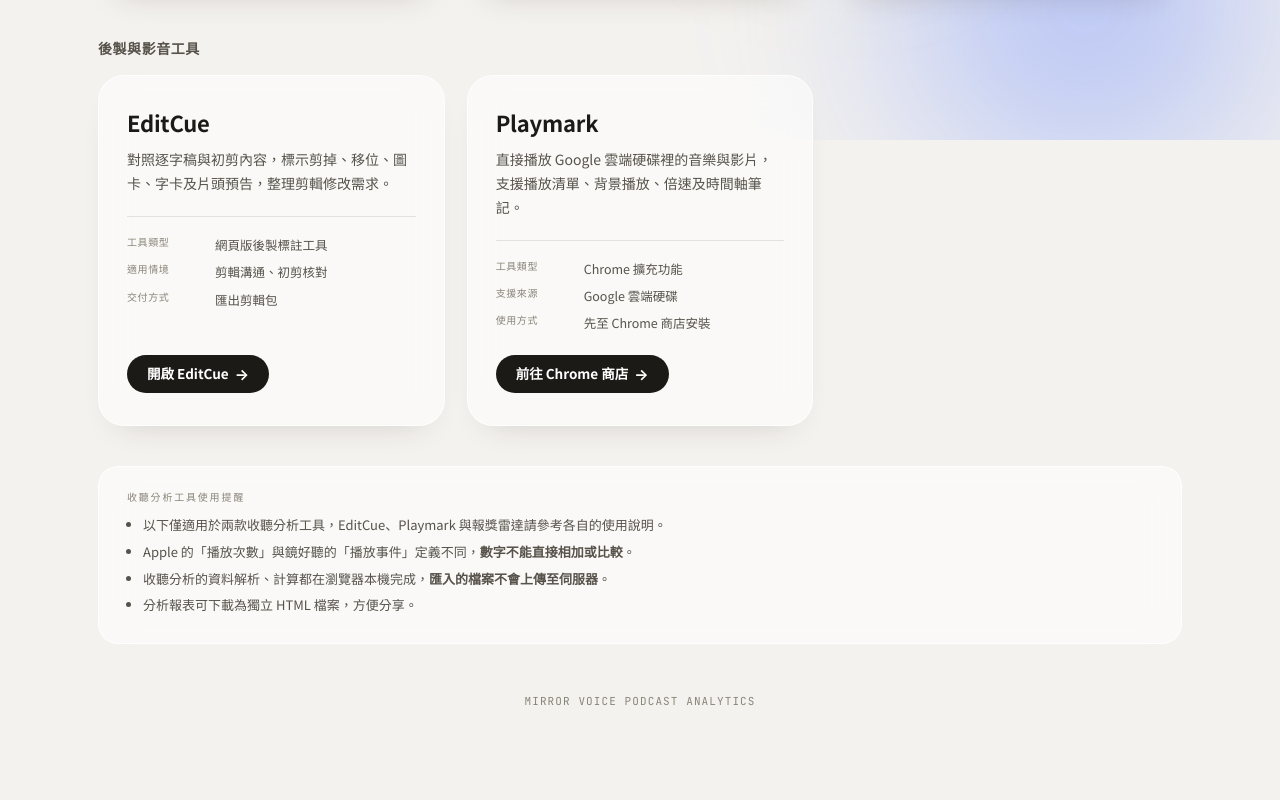
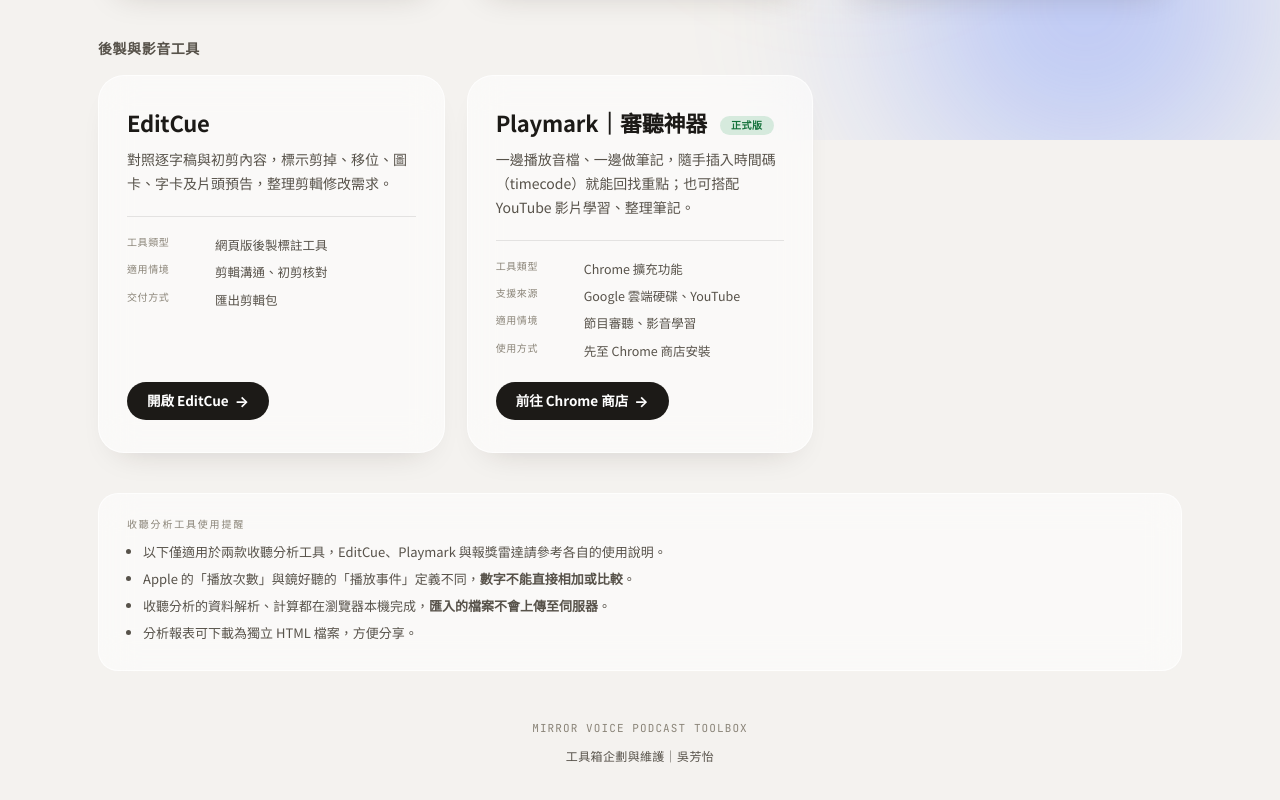
Before and after one commit to mirrorvoicegit/podcast-datas-platform, a plain HTML site: page index.html in a window 1280 px wide. Shown: the part 660-1460 px from the top of the page. Drawn offline with Linux system fonts and the light colour scheme.

Commit message:
標明 Playmark 正式版與審聽筆記用途，新增頁尾維護者署名

```diff
--- a/index.html
+++ b/index.html
@@ -249,6 +249,14 @@
     color: var(--ink-faint);
     text-align: center;
   }
+  .footer-credit {
+    display: block;
+    margin-top: 8px;
+    font-family: 'Noto Sans TC', sans-serif;
+    font-size: 12px;
+    letter-spacing: 0.03em;
+    color: var(--ink-soft);
+  }
 
   @media (max-width: 768px) {
     .container { padding: 48px 24px; }
@@ -399,9 +407,12 @@
     </a>
 
     <a href="https://chromewebstore.google.com/detail/playmark-%E2%80%94-%E9%9B%B2%E7%AB%AF%E7%A1%AC%E7%A2%9F%E5%BD%B1%E9%9F%B3%E6%92%AD%E6%94%BE%E5%99%A8/aeaolgdiohoggjpdapfamhleapfkiicg" class="tool-card tool-playmark" target="_blank" rel="noopener noreferrer">
-      <div class="tool-name">Playmark</div>
+      <div class="tool-name">
+        Playmark｜審聽神器
+        <span class="badge ready">正式版</span>
+      </div>
       <div class="tool-desc">
-        直接播放 Google 雲端硬碟裡的音樂與影片，支援播放清單、背景播放、倍速及時間軸筆記。
+        一邊播放音檔、一邊做筆記，隨手插入時間碼（timecode）就能回找重點；也可搭配 YouTube 影片學習、整理筆記。
       </div>
       <div class="tool-meta">
         <div class="tool-meta-row">
@@ -410,7 +421,11 @@
         </div>
         <div class="tool-meta-row">
           <span class="label">支援來源</span>
-          <span>Google 雲端硬碟</span>
+          <span>Google 雲端硬碟、YouTube</span>
+        </div>
+        <div class="tool-meta-row">
+          <span class="label">適用情境</span>
+          <span>節目審聽、影音學習</span>
         </div>
         <div class="tool-meta-row">
           <span class="label">使用方式</span>
@@ -436,7 +451,8 @@
   </div>
 
   <footer>
-    MIRROR VOICE PODCAST ANALYTICS
+    MIRROR VOICE PODCAST TOOLBOX
+    <span class="footer-credit">工具箱企劃與維護｜吳芳怡</span>
   </footer>
 
 </div>
```
